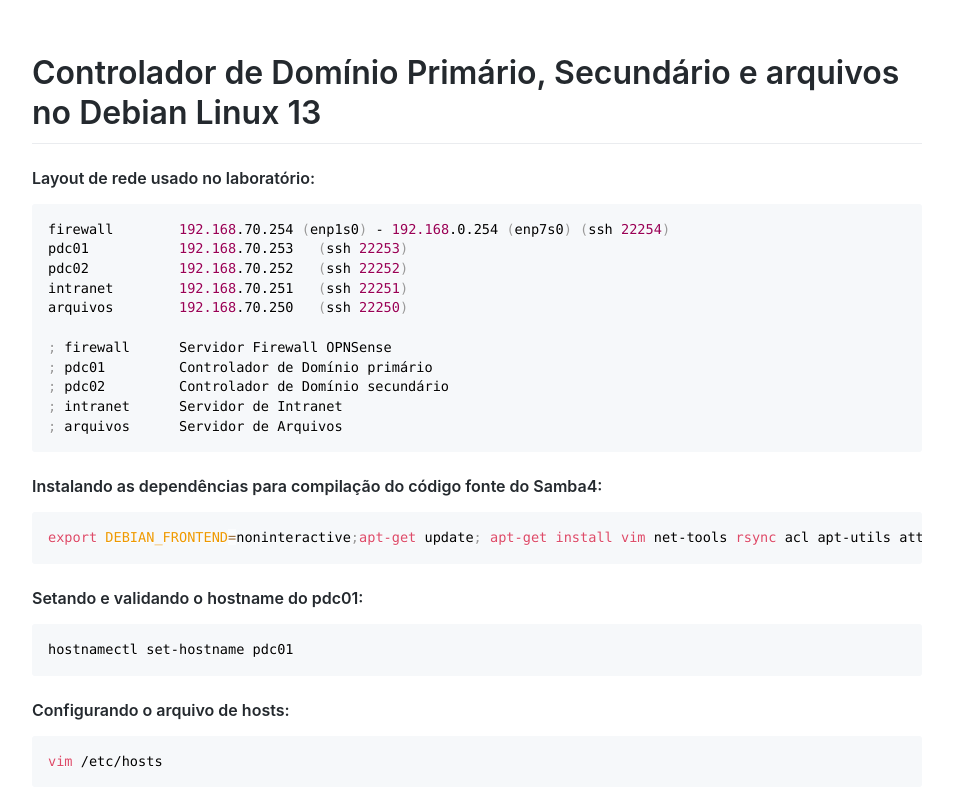
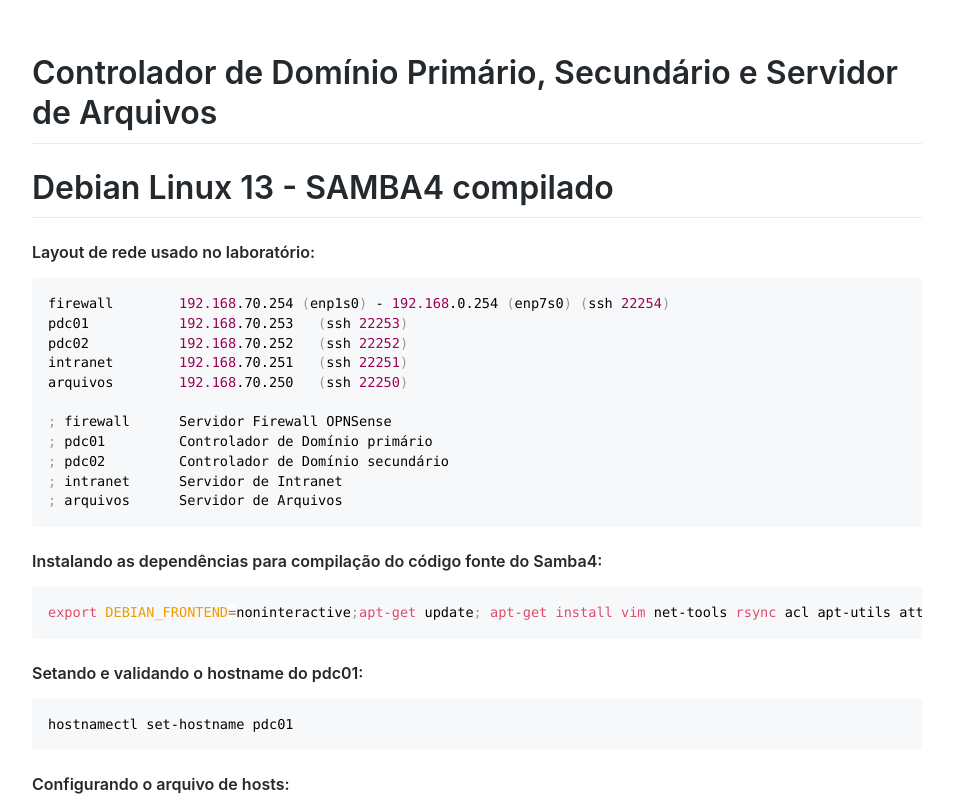
Before and after one commit to educharquero/samba4, a plain HTML site: page index.html in a window 1280 px wide. Shown: the top 800 px of the page, without its empty margins (163-1116 px from the left). Drawn offline with Linux system fonts and the light colour scheme.

Commit message:
Alteração
Altercação de título

```diff
--- a/index.html
+++ b/index.html
@@ -1248,7 +1248,8 @@ pre[class*="language-"] {
   <style>.markdown-body{}pre.front-matter{display:none!important;}</style>
 </head>
 <body>
-  <article class="markdown-body"><h1 class="atx" id="controlador-de-dominio-primario-secundario-e-arquivos-no-debian-linux-13">Controlador de Domínio Primário, Secundário e arquivos no Debian Linux 13</h1>
+  <article class="markdown-body"><h1 class="atx" id="controlador-de-dominio-primario-secundario-e-servidor-de-arquivos">Controlador de Domínio Primário, Secundário e Servidor de Arquivos</h1>
+<h1 class="atx" id="debian-linux-13---samba4-compilado">Debian Linux 13 - SAMBA4 compilado</h1>
 <h4 class="atx" id="layout-de-rede-usado-no-laboratorio">Layout de rede usado no laboratório:</h4>
 <pre><code class="fenced-code-block language-bash">firewall        <span class="token number">192.168</span>.70.254 <span class="token punctuation">(</span>enp1s0<span class="token punctuation">)</span> - <span class="token number">192.168</span>.0.254 <span class="token punctuation">(</span>enp7s0<span class="token punctuation">)</span> <span class="token punctuation">(</span>ssh <span class="token number">22254</span><span class="token punctuation">)</span>
 pdc01           <span class="token number">192.168</span>.70.253   <span class="token punctuation">(</span>ssh <span class="token number">22253</span><span class="token punctuation">)</span>
```
Also changed, not shown: 1 other file.
